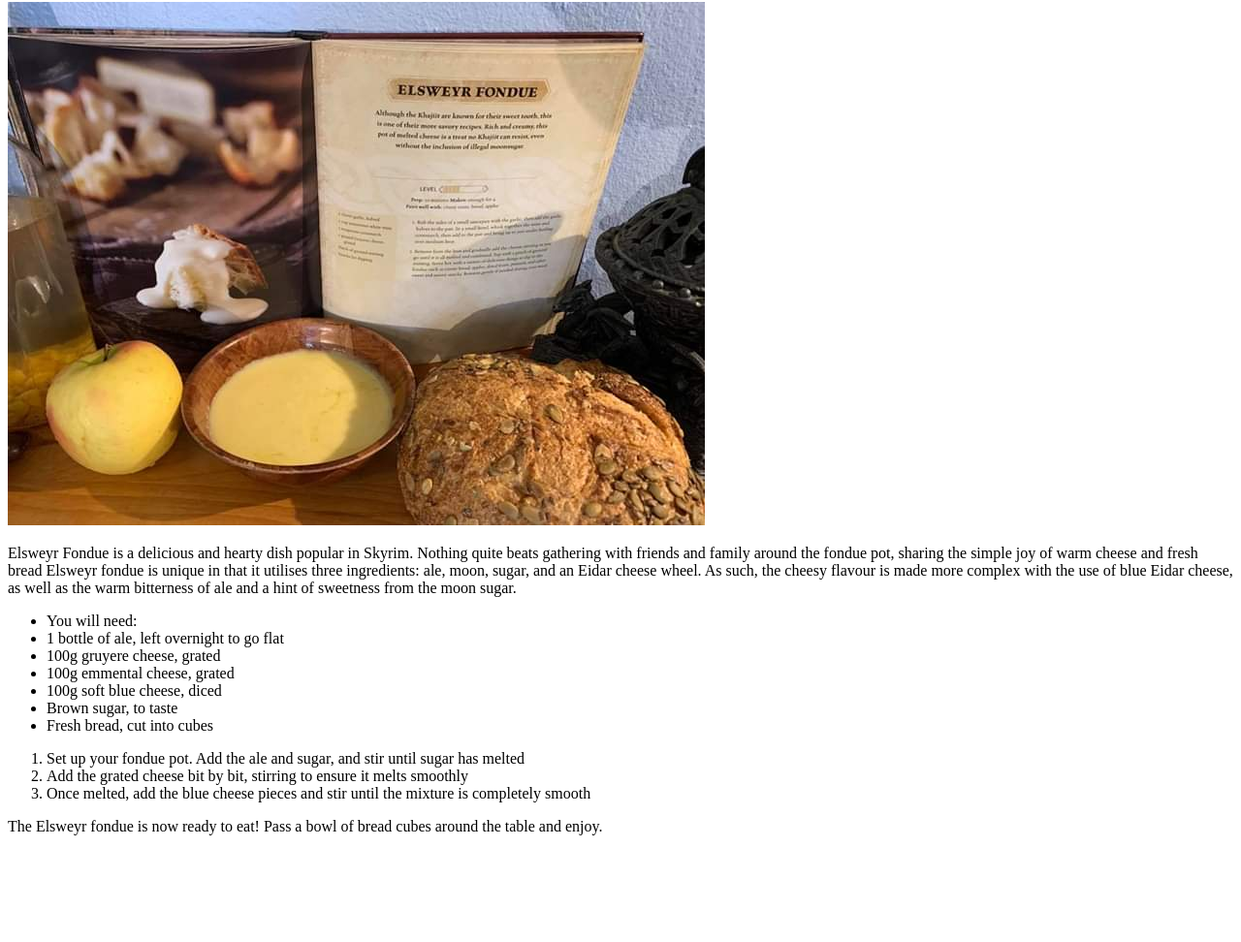
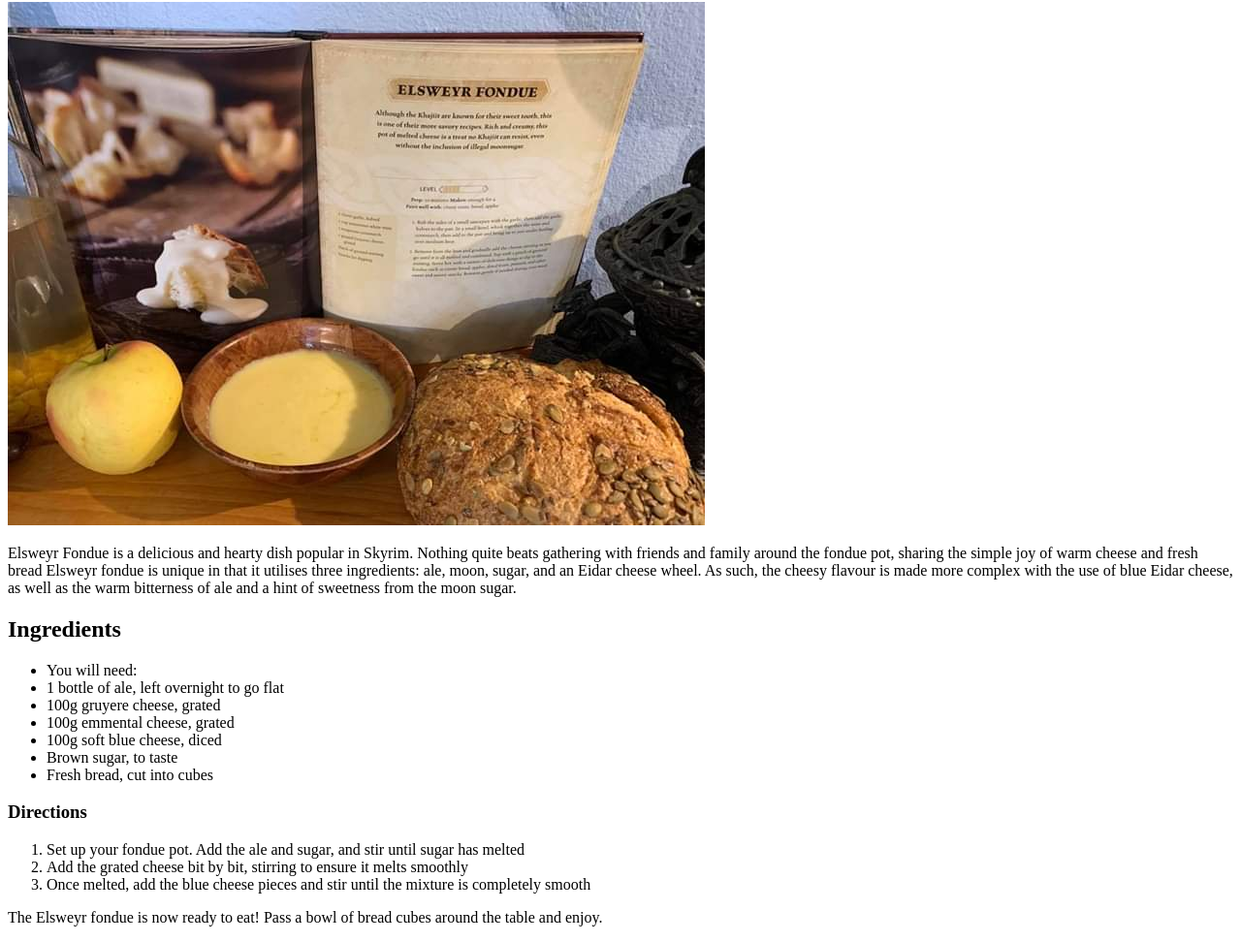
Before and after one commit to panteraflop/odin-recipes, a plain HTML site: page recipes/elsweyrfondue.html in a window 1280 px wide. Shown: the part 78-1050 px from the top of the page at 97% size. Before the commit the page ends 956 px from the top, so only its background shows below. Drawn offline with Linux system fonts and the light colour scheme.

Commit message:
Update Headers

```diff
--- a/recipes/elsweyrfondue.html
+++ b/recipes/elsweyrfondue.html
@@ -20,6 +20,8 @@
             the warm bitterness of ale and a hint of sweetness from the moon sugar.
         </p>
 
+    <h2>Ingredients</h2>
+
         <ul>
             <li>You will need:</li>
             <li>1 bottle of ale, left overnight to go flat</li>
@@ -29,6 +31,8 @@
             <li>Brown sugar, to taste</li>
             <li>Fresh bread, cut into cubes</li>
         </ul>
+
+    <h3>Directions</h3>
 
         <ol>
             <li>Set up your fondue pot. Add the ale and sugar, and stir until sugar has melted</li>
```
Also changed, not shown: recipes/appledumplings.html (+4 -0 lines), recipes/salmonsteak.html (+4 -0 lines).
